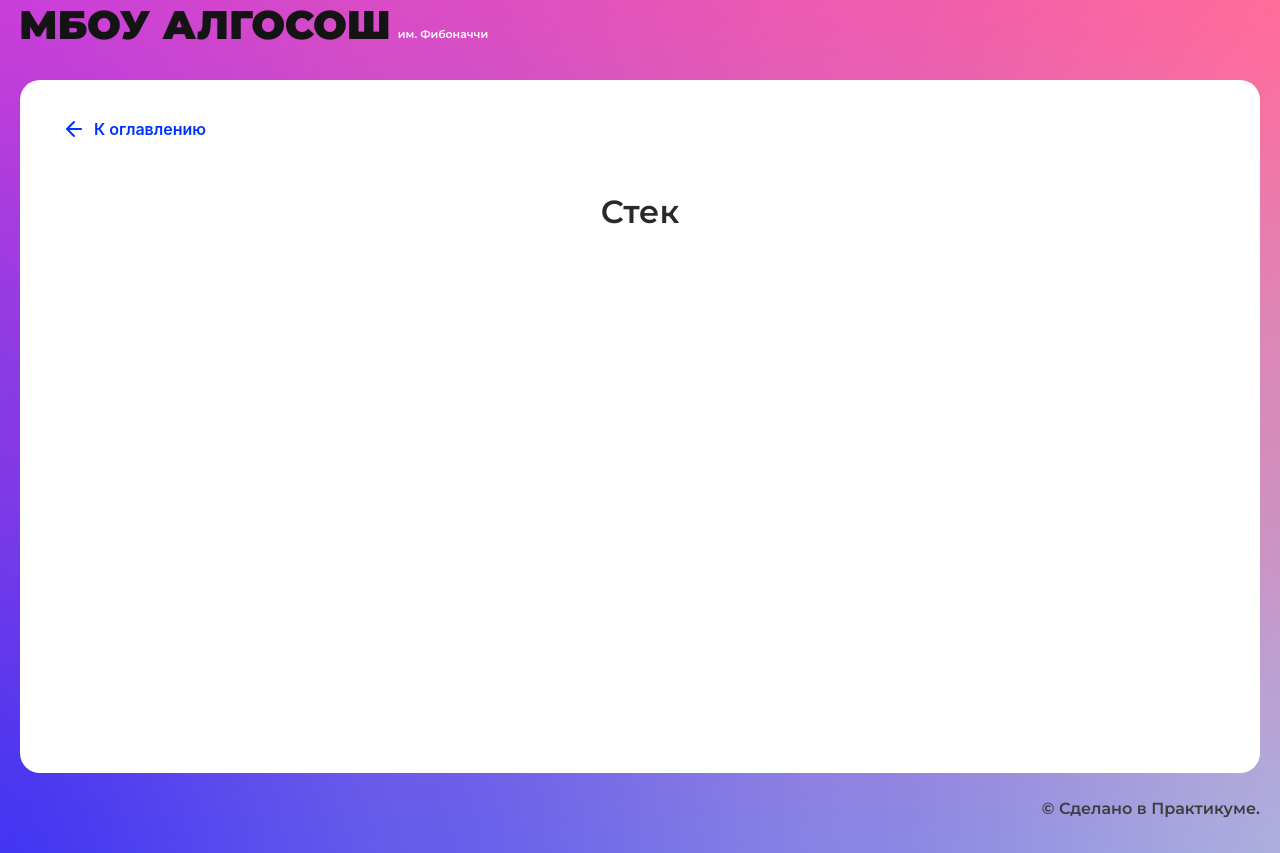
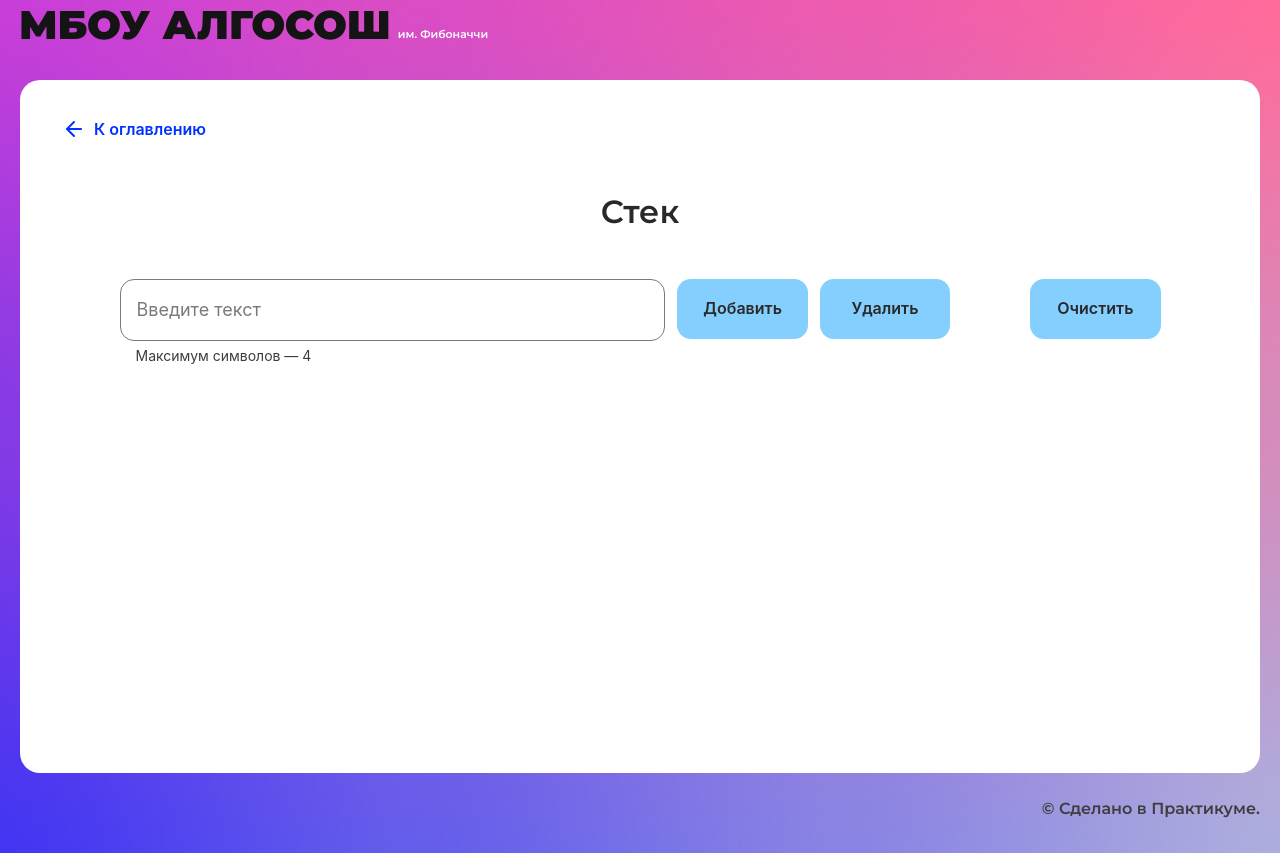
Before and after one commit to Zorkiy82/algososh, a React (Create React App) app: page /stack in a window 1280 px wide. Built offline with nearby package versions, Linux system fonts and the light colour scheme.

Commit message:
начал Стек

```diff
--- a/public/index.html
+++ b/public/index.html
@@ -10,34 +10,11 @@
       content="Web site created using create-react-app"
     />
     <link rel="apple-touch-icon" href="%PUBLIC_URL%/logo192.png" />
-    <!--
-      manifest.json provides metadata used when your web app is installed on a
-      user's mobile device or desktop. See https://developers.google.com/web/fundamentals/web-app-manifest/
-    -->
     <link rel="manifest" href="%PUBLIC_URL%/manifest.json" />
-    <!--
-      Notice the use of %PUBLIC_URL% in the tags above.
-      It will be replaced with the URL of the `public` folder during the build.
-      Only files inside the `public` folder can be referenced from the HTML.
-
-      Unlike "/favicon.ico" or "favicon.ico", "%PUBLIC_URL%/favicon.ico" will
-      work correctly both with client-side routing and a non-root public URL.
-      Learn how to configure a non-root public URL by running `npm run build`.
-    -->
     <title>МБОУ АЛГОСОШ</title>
   </head>
+
   <body>
-    <noscript>You need to enable JavaScript to run this app.</noscript>
     <div id="root"></div>
-    <!--
-      This HTML file is a template.
-      If you open it directly in the browser, you will see an empty page.
-
-      You can add webfonts, meta tags, or analytics to this file.
-      The build step will place the bundled scripts into the <body> tag.
-
-      To begin the development, run `npm start` or `yarn start`.
-      To create a production bundle, use `npm run build` or `yarn build`.
-    -->
   </body>
 </html>
--- a/src/components/sorting-page/sorting-page.module.css
+++ b/src/components/sorting-page/sorting-page.module.css
@@ -1,6 +1,5 @@
 .inputContainer {
     display: flex;
-    /* gap: 12px; */
     align-items: center;
   }
 
--- /dev/null
+++ b/src/components/stack-page/stack-page.module.css
@@ -0,0 +1,10 @@
+.inputContainer {
+  display: flex;
+}
+
+.animaionContainer {
+  display: flex;
+  flex-wrap: nowrap;
+  gap: 10px;
+  padding-top: 48px;
+}
--- a/src/components/stack-page/stack-page.tsx
+++ b/src/components/stack-page/stack-page.tsx
@@ -1,10 +1,74 @@
-import React from "react";
+import React, { useState } from "react";
+import { Stack } from "../../utils/stack/stack";
+import { TItemsData } from "../../utils/types";
+import { Button } from "../ui/button/button";
+import { Circle } from "../ui/circle/circle";
+import { SectionContainer } from "../ui/container/section-container/section-container";
+import { Input } from "../ui/input/input";
 import { SolutionLayout } from "../ui/solution-layout/solution-layout";
+import styles from "./stack-page.module.css";
 
 export const StackPage: React.FC = () => {
+  const [inputValue, setInputValue] = useState("");
+  const [stack, setStack] = useState(new Stack<string>());
+  const [isLoading, setIsLoading] = useState(false);
+  const [itemsData, setItemsData] = useState<TItemsData>([]);
+
+  function onChangeHandler(evt: React.ChangeEvent<HTMLInputElement>) {
+    setInputValue(evt.target.value);
+  }
+
+  function onClickHandler(action: "push" | "pop" | "clear") {
+    stack[action](inputValue);
+    setItemsData(stack.getElements());
+  }
   return (
     <SolutionLayout title="Стек">
+      <SectionContainer>
+        <div className={styles.inputContainer}>
+          <Input
+            onChange={onChangeHandler}
+            value={inputValue}
+            maxLength={4}
+            isLimitText={true}
+            disabled={isLoading}
+          />
 
+          <Button
+            onClick={() => onClickHandler("push")}
+            linkedList="medium"
+            text="Добавить"
+            disabled={isLoading}
+            extraClass="ml-6"
+          />
+          <Button
+            onClick={() => onClickHandler("pop")}
+            linkedList="medium"
+            text="Удалить"
+            disabled={isLoading}
+            extraClass="ml-6"
+          />
+          <Button
+            onClick={() => onClickHandler("clear")}
+            linkedList="medium"
+            text="Очистить"
+            disabled={isLoading}
+            extraClass="ml-40"
+          />
+        </div>
+        <div className={styles.animaionContainer}>
+          {Boolean(itemsData.length) &&
+            itemsData.map((elem, index) => (
+              <Circle
+                letter={String(elem.value)}
+                index={index}
+                key={index}
+                state={elem.state}
+                head={index === itemsData.length - 1 ? "top" : ""}
+              />
+            ))}
+        </div>
+      </SectionContainer>
     </SolutionLayout>
   );
 };
--- a/src/utils/sorting/sorting.ts
+++ b/src/utils/sorting/sorting.ts
@@ -72,7 +72,6 @@ function selectionSort(arr: any[], direction: Direction) {
       swapArrayElement(res, first, targetIndex);
     }
   }
-  console.log(actionDataLog)
   return { res, actionDataLog };
 }
 
--- /dev/null
+++ b/src/utils/stack/stack.ts
@@ -0,0 +1,36 @@
+import { ElementStates } from "../../types/element-states";
+
+interface IStack<T> {
+  push: (item: T) => void;
+  pop: () => void;
+  peak: () => T | null;
+  getSize: () => number;
+}
+
+export class Stack<T> implements IStack<T> {
+  private container: T[] = [];
+
+  push = (item: T): void => {
+    this.container.push(item);
+  };
+
+  pop = (): void => {
+    this.container.pop();
+  };
+
+  peak = (): T | null => {
+    const size = this.getSize();
+    return size ? this.container[size - 1] : null;
+  };
+
+  getSize = () => this.container.length;
+
+  getElements = () =>
+    this.container.map((val) => {
+      return { value: val, state: ElementStates.Default };
+    });
+
+  clear = (): void => {
+    this.container = [];
+  };
+}
```
